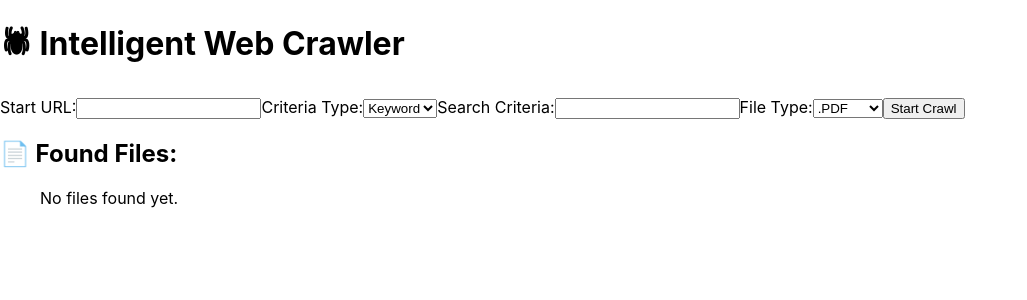
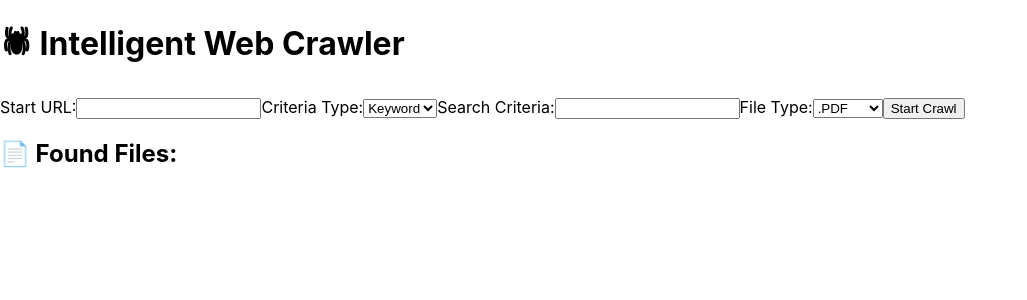
Before and after one commit to kpbhumika/intelligent-crawler, a React (Create React App) app in the folder client/: page / in a window 1280 px wide. Shown: the top 300 px of the page, without its empty margins (0-1027 px from the left). Built offline with nearby package versions, Linux system fonts and the light colour scheme.

Commit message:
attempt with build

```diff
--- a/client/package.json
+++ b/client/package.json
@@ -18,6 +18,7 @@
   },
   "scripts": {
     "start": "react-scripts start",
+    "serve": "serve -s build",
     "build": "react-scripts build",
     "test": "react-scripts test",
     "jest": "jest",
--- a/client/src/App.js
+++ b/client/src/App.js
@@ -15,7 +15,7 @@ function App() {
     setResults([]);
     setError("");
     try {
-      const res = await axios.post(`/api/crawl`, {
+      const res = await axios.post(`http://localhost:9000/api/crawl`, {
         startUrl,
         criteriaType,
         searchCriteria: criteria,
@@ -94,7 +94,7 @@ function App() {
       <div className="mt-6">
         <h2 className="text-lg font-semibold mb-2">📄 Found Files:</h2>
         <ul className="list-disc list-inside space-y-1">
-          {results.map((url, idx) => (
+          {results ? (results.map((url, idx) => (
             <li key={idx}>
               <a
                 href={url}
@@ -105,8 +105,7 @@ function App() {
                 {url}
               </a>
             </li>
-          ))}
-          {!results.length && !loading && (
+          ))): (
             <p className="text-gray-500">No files found yet.</p>
           )}
         </ul>
```
Also changed, not shown: 1 other file (tests, documents, lock files or other folders).
